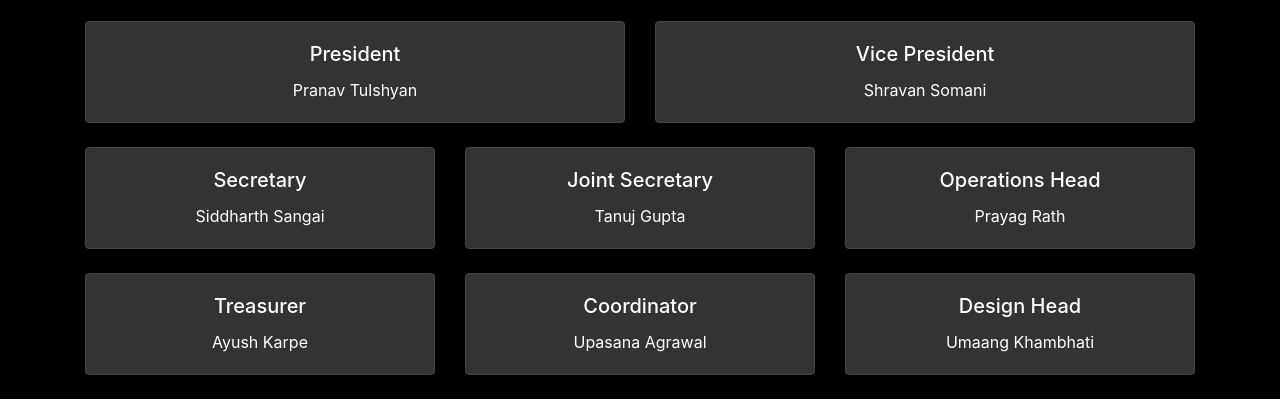
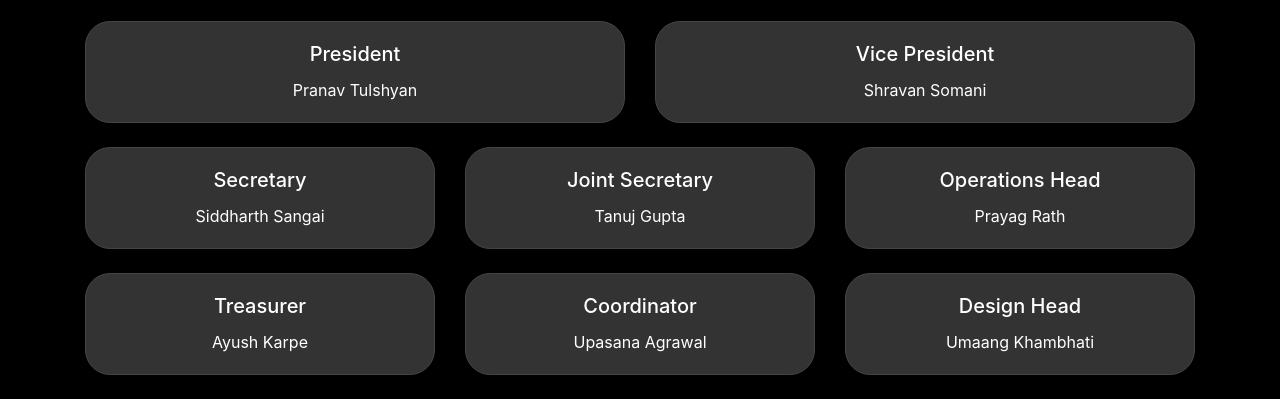
Before and after one commit to mithil-astik/traders-at-bphc, a plain HTML site: page members.html in a window 1280 px wide. Shown: the part 465-864 px from the top of the page. Drawn offline with nearby package versions, Linux system fonts and the light colour scheme.

Commit message:
Update members.html

```diff
--- a/members.html
+++ b/members.html
@@ -14,6 +14,7 @@
         .por-card {
             background-color: #333;
             border: 1px solid #444;
+            border-radius: 25px
         }
     </style>
 </head>
```
